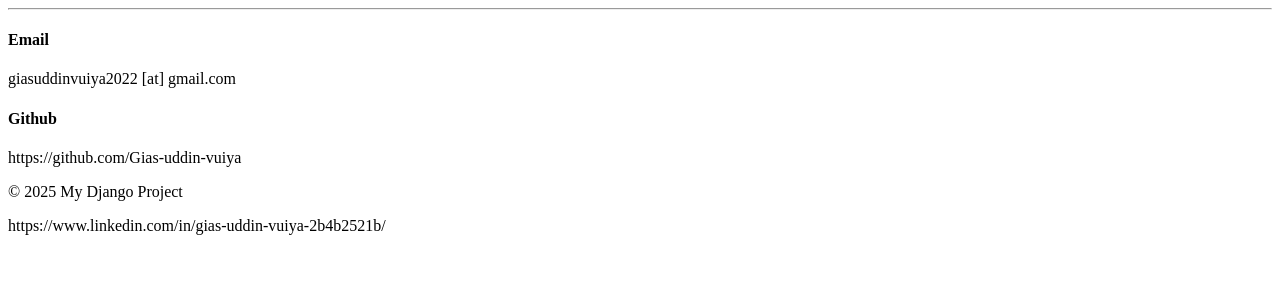
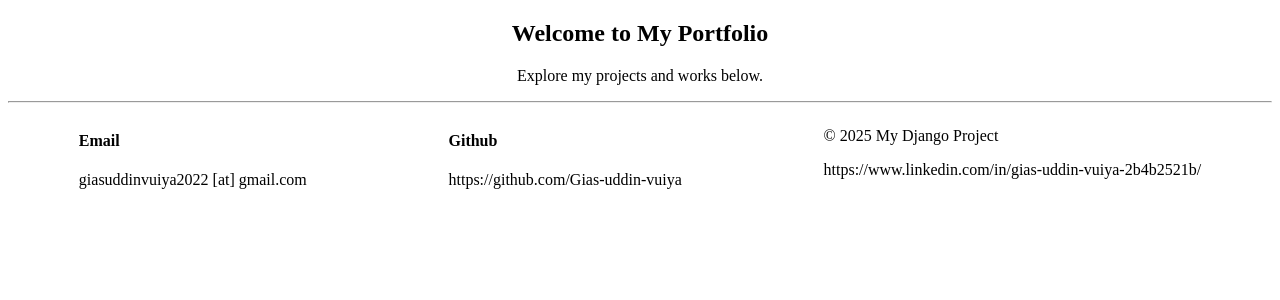
Before and after one commit to Gias-uddin-vuiya/capstone, a Django app: page /portfolios/ in a window 1280 px wide. Shown: the part 98-398 px from the top of the page. Run offline with Django 5.2, Linux system fonts and the light colour scheme.

Commit message:
style: add inline css to footer

```diff
--- a/portfolios/templates/makers_portfolio/index.html
+++ b/portfolios/templates/makers_portfolio/index.html
@@ -1 +1,10 @@
 {% extends 'makers_portfolio/layout.html' %}
+
+{% block title %}Gias Uddin Vuiya - Portfolio{% endblock %}
+
+{% block content %}
+    <section class="portfolio-intro" style="text-align: center;">
+        <h2>Welcome to My Portfolio</h2>
+        <p>Explore my projects and works below.</p>
+    </section>
+{% endblock %}
--- a/portfolios/templates/makers_portfolio/layout.html
+++ b/portfolios/templates/makers_portfolio/layout.html
@@ -22,7 +22,7 @@
 
     <footer>
         <hr/>
-        <div>
+        <div style="display: flex; justify-content: space-around;">
             <div class="contact-address">
                 <h4>Email</h4>
                 <p>giasuddinvuiya2022 [at] gmail.com</p>
```
